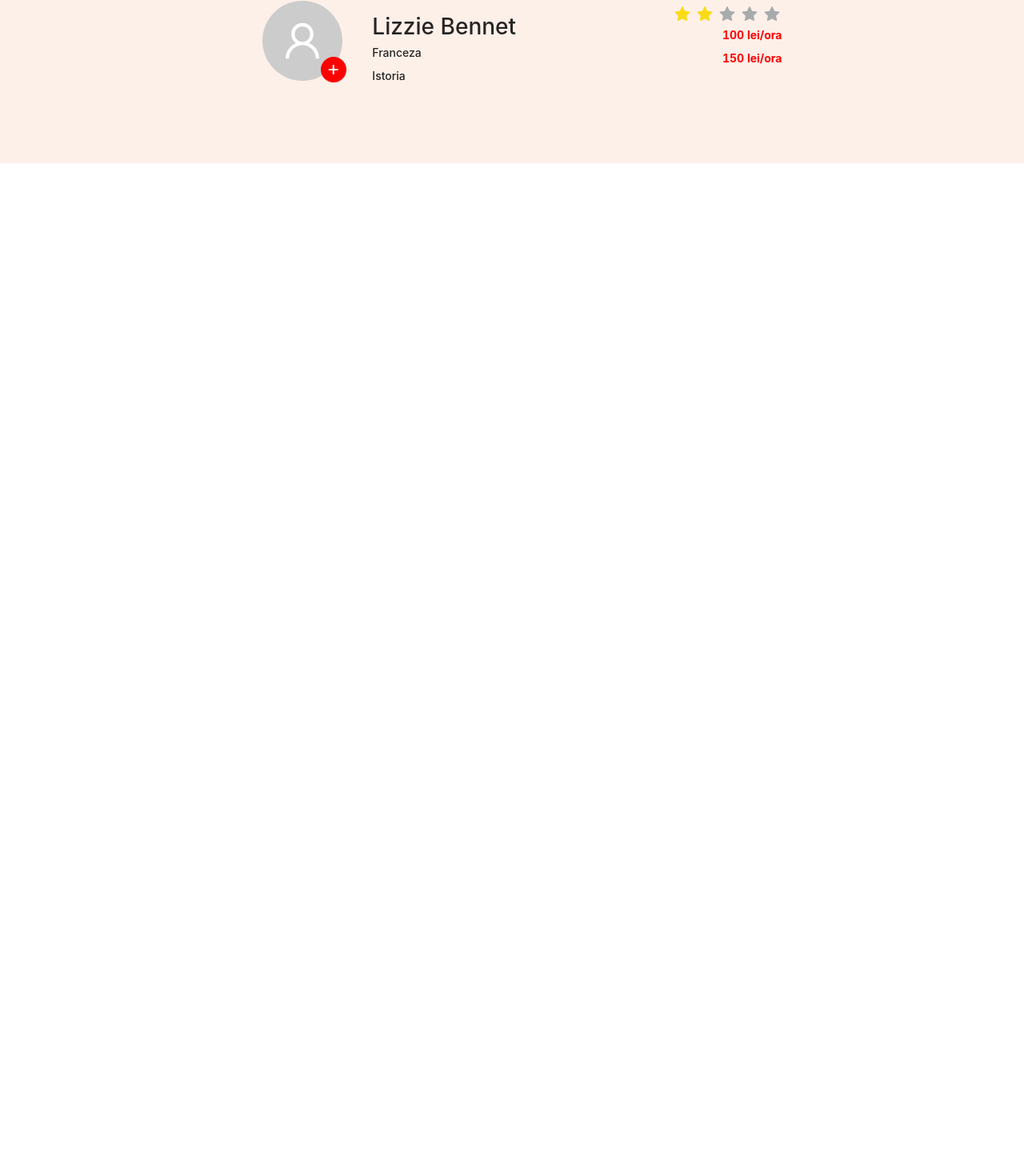
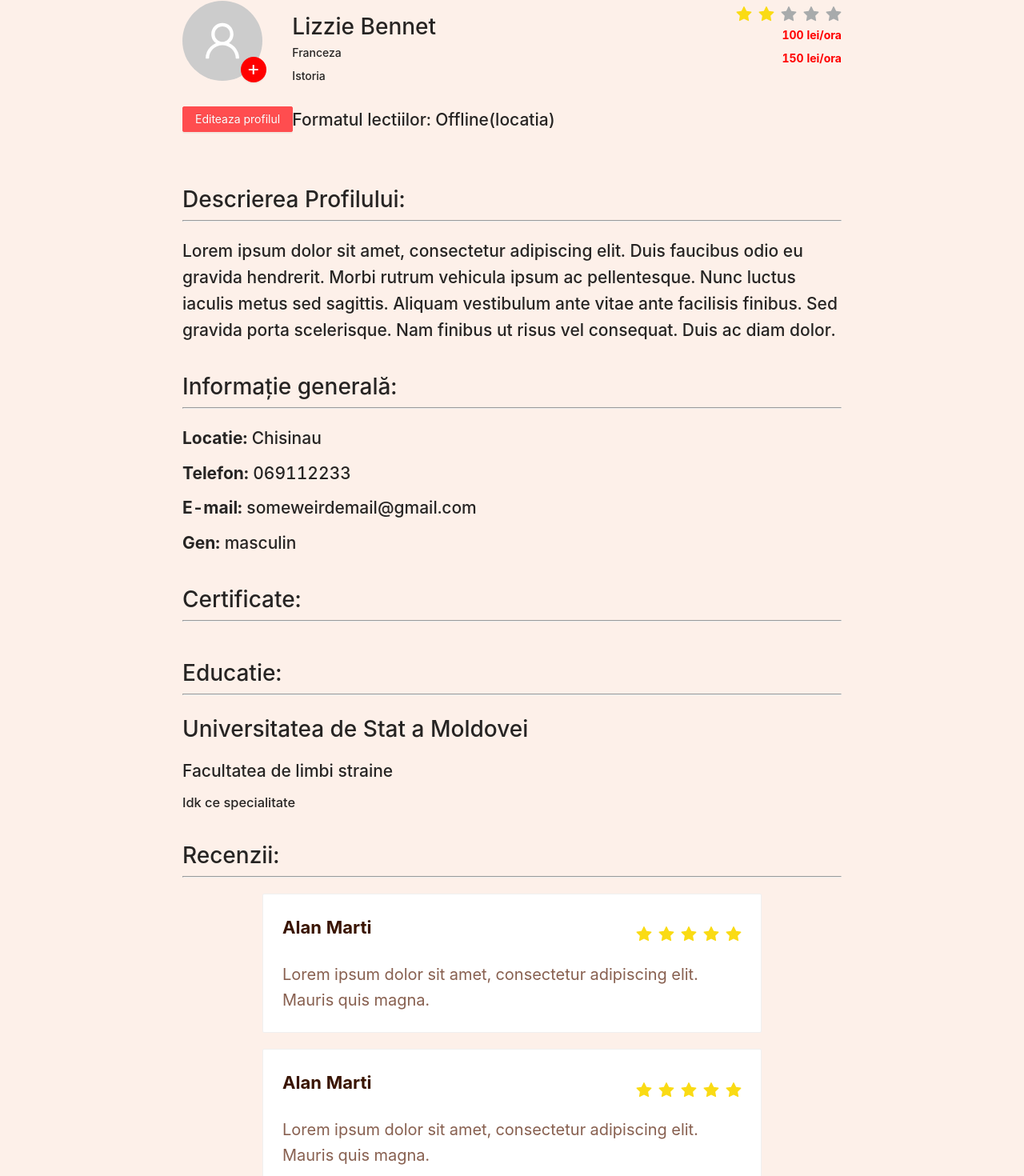
Before and after one commit to mechim/tutor-frontend, a React (Vite) app in the folder pbl-sem-3/: page /profileTutor in a window 1280 px wide. Shown: the part 179-1649 px from the top of the page at 80% size. Before the commit the page ends 800 px from the top, so only its background shows below. Built offline with nearby package versions, Linux system fonts and the light colour scheme.

Commit message:
profile tutor

```diff
--- a/pbl-sem-3/src/components/ProfileStudentCard/ProfileStudentCard.tsx
+++ b/pbl-sem-3/src/components/ProfileStudentCard/ProfileStudentCard.tsx
@@ -7,7 +7,7 @@ import { TutorCard } from '../../redux-toolkit/slices/catalogSlice/catalogSlice'
 import "./ProfileStudentCard.css"
 
 export function ProfileStudentCard(){
-  const {tutorsArray} = useAppSelector((state) => ({...state.tutorCard}));
+  const {tutorsArray} = useAppSelector((state: { tutorCard: any; }) => ({...state.tutorCard}));
 
   return(<>
   {tutorsArray.map(({tutorImage, tutorName, tutorSubject, id, format, rating, description, price}: TutorCard) => (
--- a/pbl-sem-3/src/pages/Login/Login.tsx
+++ b/pbl-sem-3/src/pages/Login/Login.tsx
@@ -63,9 +63,9 @@ export function Login(){
                 <Link className="forgotLink" to="/forgot"><a>Ai uitat parola?</a></Link>
 
                 <Form.Item className="loginButtonContainer">
-                  <Button danger className="loginButton" type="primary" onClick={onFinish}>
+                  <Link to="/catalog"  ><Button danger className="loginButton" type="primary" onClick={onFinish}>
                     Submit
-                  </Button>
+                  </Button></Link>
                 </Form.Item>
               </Form>
             </div>
--- a/pbl-sem-3/src/pages/ProfileStudent/ProfileStudent.css
+++ b/pbl-sem-3/src/pages/ProfileStudent/ProfileStudent.css
@@ -1,6 +1,7 @@
 .profileTop{
-    margin-left: 200px;
+    margin-left: 100px;
     margin-top: 70px;
+    margin-right: 100px;
 }
 
 .studentName{
@@ -26,6 +27,12 @@
 }
 
 .profesoriiMeiText{
+    font-size: 30px;
+    margin-top: 40px;
+    margin-left: -30px;
+}
+
+.profesoriiMeiTextLine{
     font-size: 30px;
     margin-top: -10px;
     margin-left: -30px;
--- a/pbl-sem-3/src/pages/ProfileStudent/ProfileStudent.tsx
+++ b/pbl-sem-3/src/pages/ProfileStudent/ProfileStudent.tsx
@@ -37,7 +37,7 @@ export function ProfileStudent(){
                 </Row>
                     <div>
                         <h1 className="profesoriiMeiText">Profesorii mei</h1>
-                        <hr className="profesoriiMeiText"/>
+                        <hr className="profesoriiMeiTextLine"/>
                     </div>
 
 
--- a/pbl-sem-3/src/pages/ProfileTutor/ProfileTutor.css
+++ b/pbl-sem-3/src/pages/ProfileTutor/ProfileTutor.css
@@ -4,3 +4,29 @@
     font-family: 'Epilogue' sans-serif;
     font-weight: bold;
 }
+
+.editeazaProfilulButton{
+    margin-top: 20px;
+}
+
+.formatLectii{
+    font-family: 'Epilogue' sans-serif;
+    margin-top: 20px;
+}
+
+.descriereaProfilului{
+    font-family: 'Epilogue' sans-serif;
+    margin-top: 50px;
+}
+
+.descriereaProfiluluiLine{
+    font-family: 'Epilogue' sans-serif;
+    margin-top: -10px;
+}
+
+.reviewsCardTutorProfile{
+    text-align: left;
+    margin-bottom: 20px;
+    margin-left: 100px;
+    margin-right: 100px;
+}
--- a/pbl-sem-3/src/pages/ProfileTutor/ProfileTutor.tsx
+++ b/pbl-sem-3/src/pages/ProfileTutor/ProfileTutor.tsx
@@ -1,5 +1,5 @@
-import { UserOutlined } from "@ant-design/icons";
-import { Row, Col, Avatar, Button, Rate } from "antd";
+import { StarFilled, UserOutlined } from "@ant-design/icons";
+import { Row, Col, Avatar, Button, Rate, Card } from "antd";
 import Navbar from "../../components/Navbar/Navbar";
 import "./ProfileTutor.css"
 
@@ -27,7 +27,7 @@ export function ProfileTutor(){
                         <h4>Franceza</h4>
                         <h4>Istoria</h4>
                     </Col>
-                    <Col span={9}>
+                    <Col span={9} style={{textAlign:"right"}}>
                         <Rate disabled defaultValue={2} />
                         <h4 className="cost">100 lei/ora</h4>
                         <h4 className="cost">150 lei/ora</h4>
@@ -35,12 +35,70 @@ export function ProfileTutor(){
                 </Row>
 
                 <Row>
-                    <Col></Col>
+                    <Col span={4}><Button danger type='primary' className="editeazaProfilulButton">Editeaza profilul</Button></Col>
+                    <Col span={11}><h2 className="formatLectii">Formatul lectiilor: Offline(locatia)</h2></Col>
+                    <Col span={9}></Col>
+                </Row>
+
+
+            <div className="descriereaProfilului">
+                <h1>Descrierea Profilului:</h1>
+                <hr className="descriereaProfiluluiLine"/>
+                <h2>Lorem ipsum dolor sit amet, consectetur adipiscing elit. Duis faucibus odio eu gravida hendrerit. Morbi rutrum vehicula ipsum ac pellentesque. Nunc luctus iaculis metus sed sagittis. Aliquam vestibulum ante vitae ante facilisis finibus. Sed gravida porta scelerisque. Nam finibus ut risus vel consequat. Duis ac diam dolor.</h2>
+                <br />
+
+                <h1>Informație generală:</h1>
+                <hr className="descriereaProfiluluiLine"/>
+                <h2><b>Locatie: </b>Chisinau</h2>
+                <h2><b>Telefon: </b>069112233</h2>
+                <h2><b>E-mail: </b>someweirdemail@gmail.com</h2>
+                <h2><b>Gen: </b>masculin</h2>
+                <br/>
+
+                <h1>Certificate:</h1>
+                <hr className="descriereaProfiluluiLine"/>
+                <br/>
+
+                <h1>Educatie:</h1>
+                <hr className="descriereaProfiluluiLine"/>
+                <h1>Universitatea de Stat a Moldovei</h1>
+                <h2>Facultatea de limbi straine</h2>
+                <h3>Idk ce specialitate</h3>
+                <br/>
+
+                <h1>Recenzii:</h1>
+                <hr className="descriereaProfiluluiLine"/>
+                <Card className="reviewsCardTutorProfile">
+                     <Row>
+                        <Col span={12} className="reviewsName">Alan Marti</Col>
+                        <Col span={12} className="reviewsStars"><Rate disabled defaultValue={5} /></Col>
+                    </Row>
+                    <Row>
+                        <Col className="reviewsText">Lorem ipsum dolor sit amet, consectetur adipiscing elit. Mauris quis magna.</Col>
+                    </Row>
+                </Card>
+                <Card className="reviewsCardTutorProfile">
+                     <Row>
+                        <Col span={12} className="reviewsName">Alan Marti</Col>
+                        <Col span={12} className="reviewsStars"><Rate disabled defaultValue={5} /></Col>
+                    </Row>
+                    <Row>
+                        <Col className="reviewsText">Lorem ipsum dolor sit amet, consectetur adipiscing elit. Mauris quis magna.</Col>
+                    </Row>
+                </Card>
+
+                <Button className="schimbaParolaButtonContainer">
+                Schimba Parola
+                </Button>
+                <br></br>
+                <Row>
+                    <Col span={6}><Button className="stergeProfilulButtonContainer">Șterge  profilul</Button></Col>
+                    <Col span={12}><h4 className="mesajNuPoateFiAnulat">Această acțiune nu poate fi anulată!</h4></Col>
+                    <Col span={6}></Col>
                 </Row>
             </div>
-
             </div>
-
+            </div>
             </div>
 
     )
```
